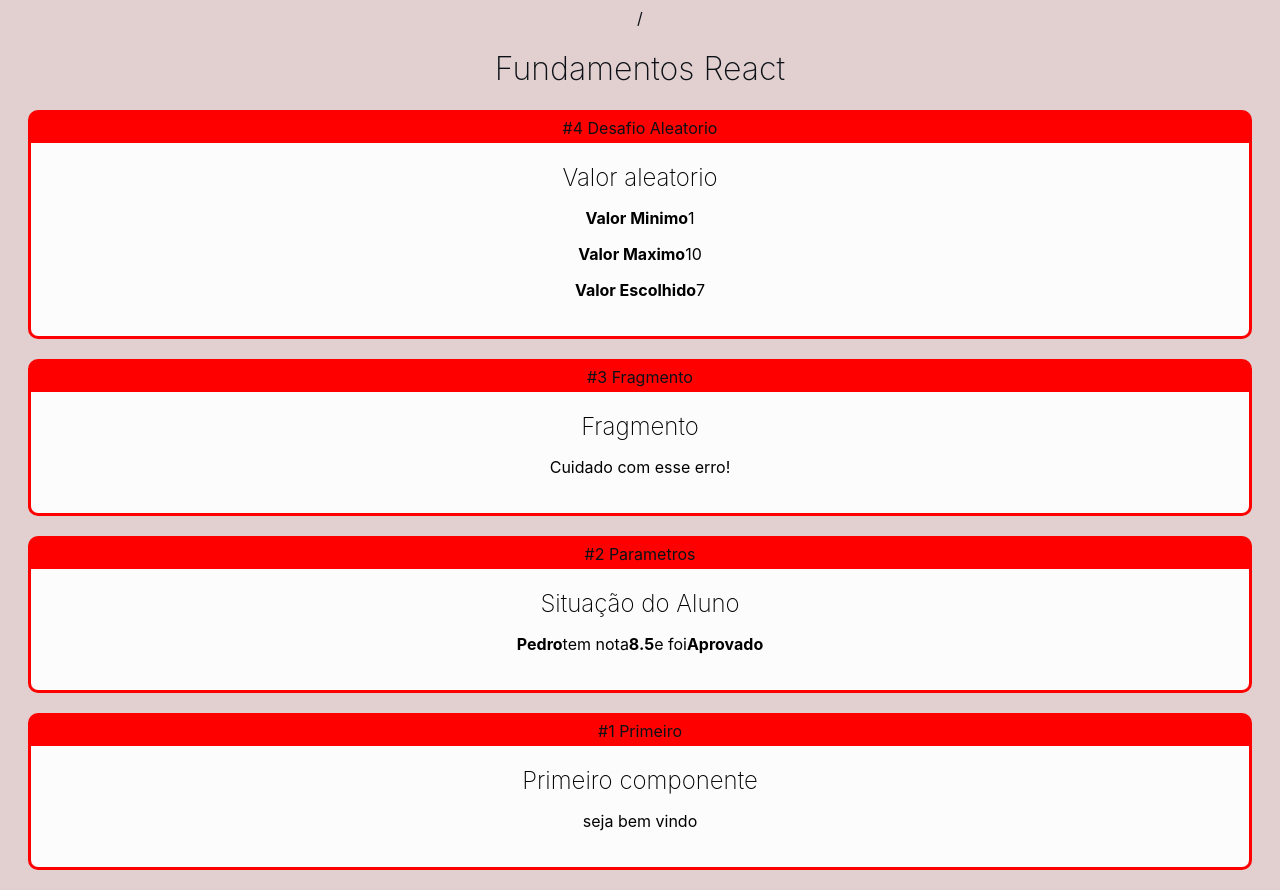
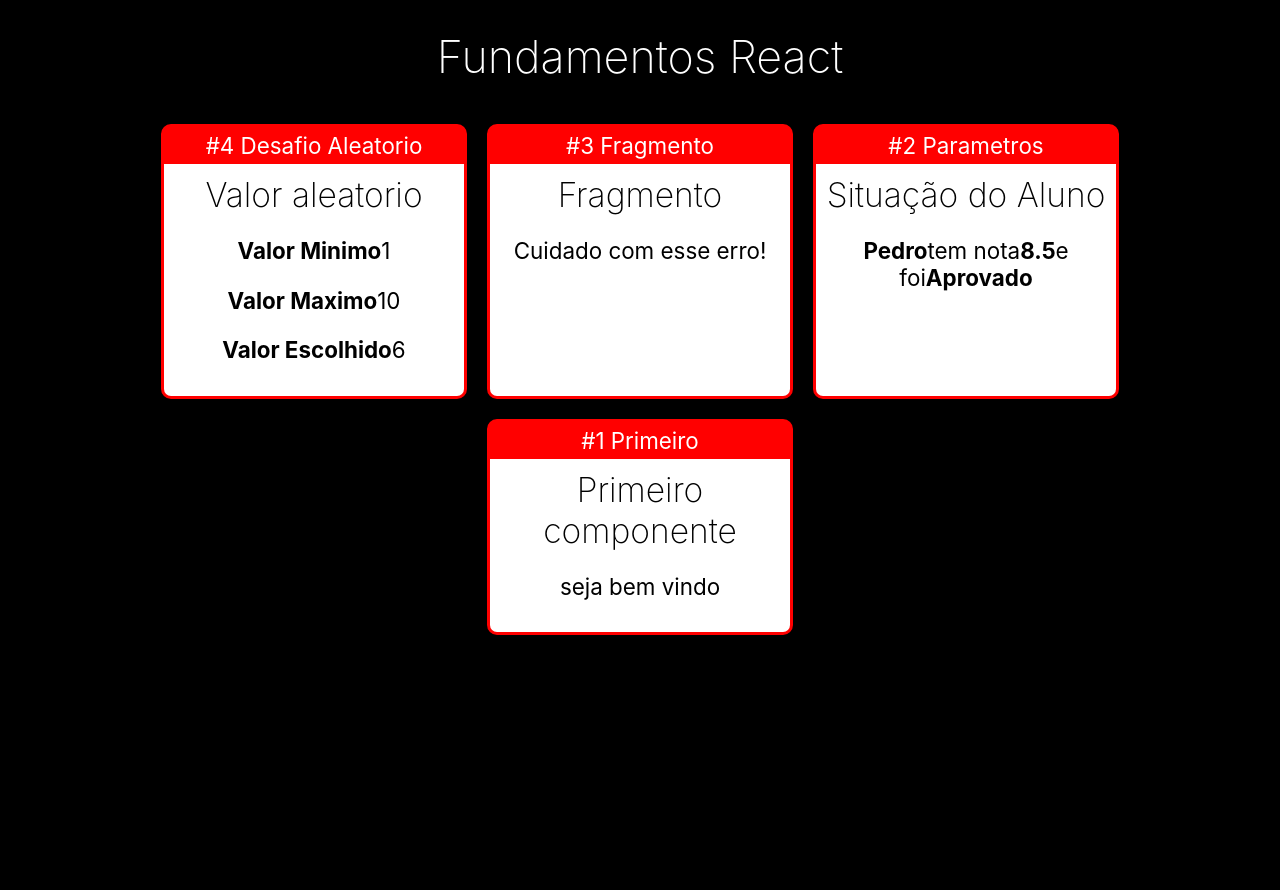
Before and after one commit to jose-ribeiro/React-Js, a React (Create React App) app in the folder frontend/: page / in a window 1280 px wide. After the commit the page ends 800 px from the top, so only its background shows below. Built offline with nearby package versions, Linux system fonts and the light colour scheme; a web font is replaced by a local one.

Commit message:
correção do projeto - Aplicação de Card

```diff
--- a/frontend/public/index.html
+++ b/frontend/public/index.html
@@ -10,16 +10,14 @@
       content="Web site created using create-react-app"
     />
     <link rel="apple-touch-icon" href="%PUBLIC_URL%/logo192.png" />
-
     <link rel="manifest" href="%PUBLIC_URL%/manifest.json" />
     <link rel = "preconnect" href = "https://fonts.googleapis.com">
     <link rel = "preconnect" href = "https://fonts.gstatic.com" crossorigin>
-    <link href = "https: //fonts.googleapis.com/css2? family = Oswald: wght @ 300 & display = swap "rel =" stylesheet ">
-/    <title>React App</title>
+    <link href = "https: //fonts.googleapis.com/css2? family = Oswald: wght @ 200; 300; 400; 500; 600; 700 & display = swap "rel =" stylesheet ">
+    <title>React App</title>
   </head>
   <body>
-    <noscript>You need to enable JavaScript to run this app.</noscript>
+    <noscript>Voce precisa ativar o js.</noscript>
     <div id="root"></div>
-
   </body>
 </html>
--- /dev/null
+++ b/frontend/src/App.css
@@ -0,0 +1,6 @@
+.App .Cards{
+    display: flex;
+    justify-content: center;
+    flex-wrap: wrap;
+
+}
--- a/frontend/src/App.jsx
+++ b/frontend/src/App.jsx
@@ -1,32 +1,35 @@
 import React from "react";
-import Primeiro from './componentes/primeiro';
-import Parametros from './componentes/Parametros';
-import Fragmento from './componentes/Fragmento';
-import NumAleatorio from "./componentes/NumAleatorio";
-import Card from "./componentes/layout/Card";
-
+import "./App.css";
+import Primeiro from "./Componentes/Basicos/Primeiro"
+import Parametros from "./Componentes/Basicos/ComParametro"
+import Fragmento from "./Componentes/Basicos/Fragmento";
+import NunAleatorio from "./Componentes/Basicos/NunAleatorio";
+import Card from "./Componentes/Basicos/layout/Card";
 
 export default () => (
 
-    <div id="app">
+    <div className="App">
         <h1>Fundamentos React</h1>
+        <div className="Cards">
         <Card titulo="#4 Desafio Aleatorio">
-            <NumAleatorio min={1} max={10} />
+           <NunAleatorio min={1} max={10}/>
         </Card>
+
         <Card titulo="#3 Fragmento">
-            <Fragmento />
+           <Fragmento/>
         </Card>
+
         <Card titulo="#2 Parametros">
             <Parametros
                 titulo="Situação do Aluno"
                 aluno="Pedro" nota={8.5}
             />
         </Card>
+
         <Card titulo="#1 Primeiro">
-            <Primeiro></Primeiro>
+            <Primeiro/>
         </Card>
-
-
+        </div>
 
 
     </div>
--- a/frontend/src/componentes/Parametros.js
+++ b/frontend/src/Componentes/Basicos/ComParametro.jsx
@@ -1,4 +1,4 @@
-import react from "react";
+import React from "react";
 
 export default function Parametros(props) {
     const status = props.nota >= 7 ? 'Aprovado' : 'Reprovado'
--- /dev/null
+++ b/frontend/src/Componentes/Basicos/layout/Card.css
@@ -0,0 +1,26 @@
+.Card {
+    background-color: red;
+    border: 3px solid red;
+    border-radius: 10px;
+    overflow: hidden;
+    margin: 10px;
+
+    display: flex;
+    flex-direction: column;
+    min-width: 300px;
+    max-width: 300px;
+
+}
+
+.Card .Title{
+    padding:  5px 0px;
+    display: flex;
+    justify-content: center;
+}
+
+.Card .Content{
+    flex-grow: 1;
+    background-color: white;
+    color: black;
+    padding: 10px;
+}
--- a/frontend/src/componentes/layout/Card.jsx
+++ b/frontend/src/Componentes/Basicos/layout/Card.jsx
@@ -1,5 +1,5 @@
 import React from "react";
-import "./Card.css"
+import "./Card.css";
 
 export default props => {
     return (
--- a/frontend/src/componentes/layout/Card.css
+++ /dev/null
@@ -1,20 +0,0 @@
-.Card{
-    background-color: red;
-    border-radius: 10px;
-    overflow: hidden;
-    border: 3px solid red;
-    margin: 20px;
-}
-.Card .Title{
-    padding: 5px 0px;
-    display: flex;
-    justify-content: center;
-
-}
-
-
-.Card .Content{
-    background-color: rgb(252, 252, 252);
-    color: black;
-    padding: 20px;
-}
--- a/frontend/src/index.css
+++ b/frontend/src/index.css
@@ -1,15 +1,16 @@
 body{
     font-family: -apple-system, BlinkMacSystemFont, 'Segoe UI', Roboto, Oxygen, Ubuntu, Cantarell, 'Open Sans', 'Helvetica Neue', sans-serif;
-    background-color: rgb(226, 207, 207);
-    color: rgb(11, 17, 22);
+    background-color: black;
+    color: white;
     text-align: center;
+    font-size: 1.4rem;
 }
 
-h1, h2, h2 {
+h1, h2, h3{
     font-weight: 200;
 
 }
-h2, h2 {
 
-    margin: 0;
+h2, h3{
+   margin: 0;
 }
--- a/frontend/src/index.js
+++ b/frontend/src/index.js
@@ -1,9 +1,11 @@
 import React from 'react';
 import ReactDOM from 'react-dom';
-import './index.css'
-import App from './App'
+import "./index.css";
+import App from './App';
 
 ReactDOM.render(
-  <App/>,
+  <div>
+    <App/>
+  </div>,
   document.getElementById('root')
 );
```
Also changed, not shown: frontend/src/Componentes/Basicos/Fragmento.jsx (renamed from frontend/src/componentes/Fragmento.jsx), frontend/src/Componentes/Basicos/NunAleatorio.jsx (line endings or trailing spaces), frontend/src/Componentes/Basicos/Primeiro.jsx (renamed from frontend/src/componentes/primeiro.js), 1 other file (tests, documents, lock files or other folders). Lines whose indentation alone changed are shown as unchanged.
